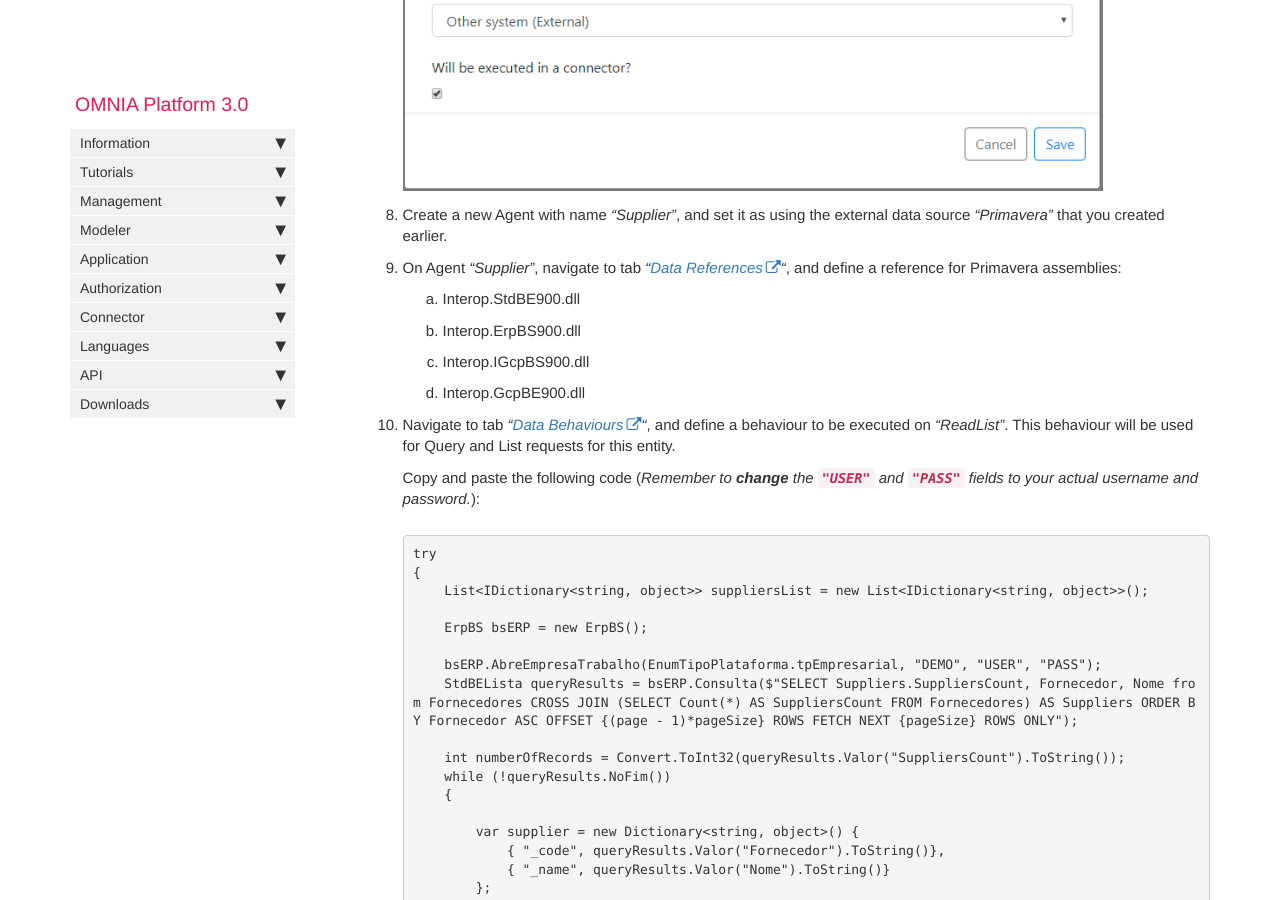
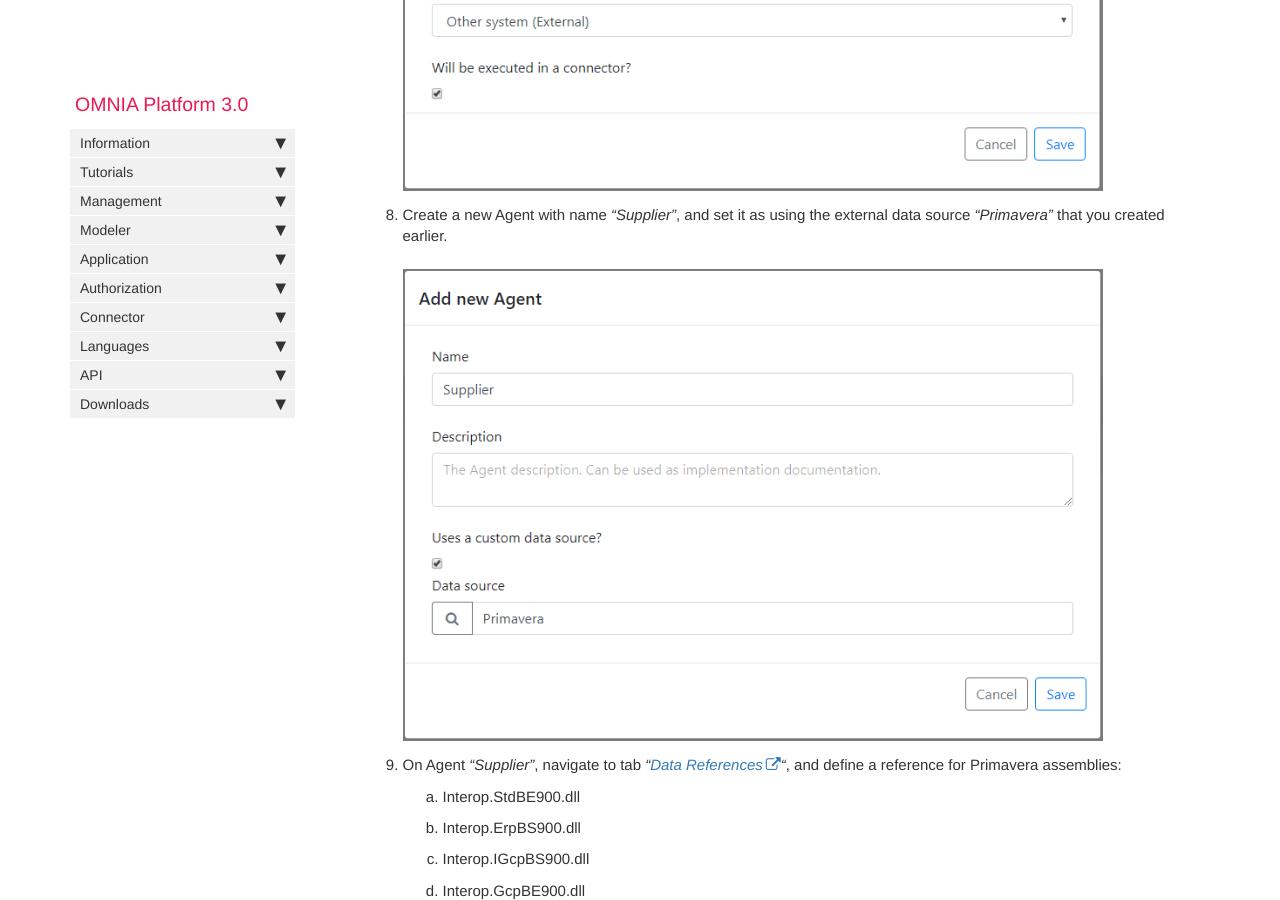
Before and after one commit to daniel8lopes/omnia3, a Jekyll site: the page built from docs/pages/omnia3/Tutorials/omnia3_multisystemconnectortutorial.md, in a window 1280 px wide and 900 px high, scrolled down 2782 px. Built offline with Jekyll 4.4.1, drawn with Linux system fonts in a browser that asks for light colours; nearby versions of some CDN libraries; comment, search, counter and statistics services are not loaded.

Commit message:
Update omnia3_multisystemconnectortutorial.md

```diff
--- a/docs/pages/omnia3/Tutorials/omnia3_multisystemconnectortutorial.md
+++ b/docs/pages/omnia3/Tutorials/omnia3_multisystemconnectortutorial.md
@@ -62,6 +62,8 @@ This tutorial also requires an access to [Primavera ERP](https://pt.primaverabss
     ![Modeler create DataSource_Primavera](/images/tutorials/multisystemconnector/Create-DataSource-Primavera.PNG)
 
 8. Create a new Agent with name *"Supplier"*, and set it as using the external data source *"Primavera"* that you created earlier.
+
+    ![Modeler create Agent_Supplier](/images/tutorials/multisystemconnector/Create-Agent-Supplier.PNG)
 
 9. On Agent *"Supplier"*, navigate to tab *"[Data References](https://docs.numbersbelieve.com/omnia3_modeler_references.html)"*, and define a reference for Primavera assemblies:
 
```
